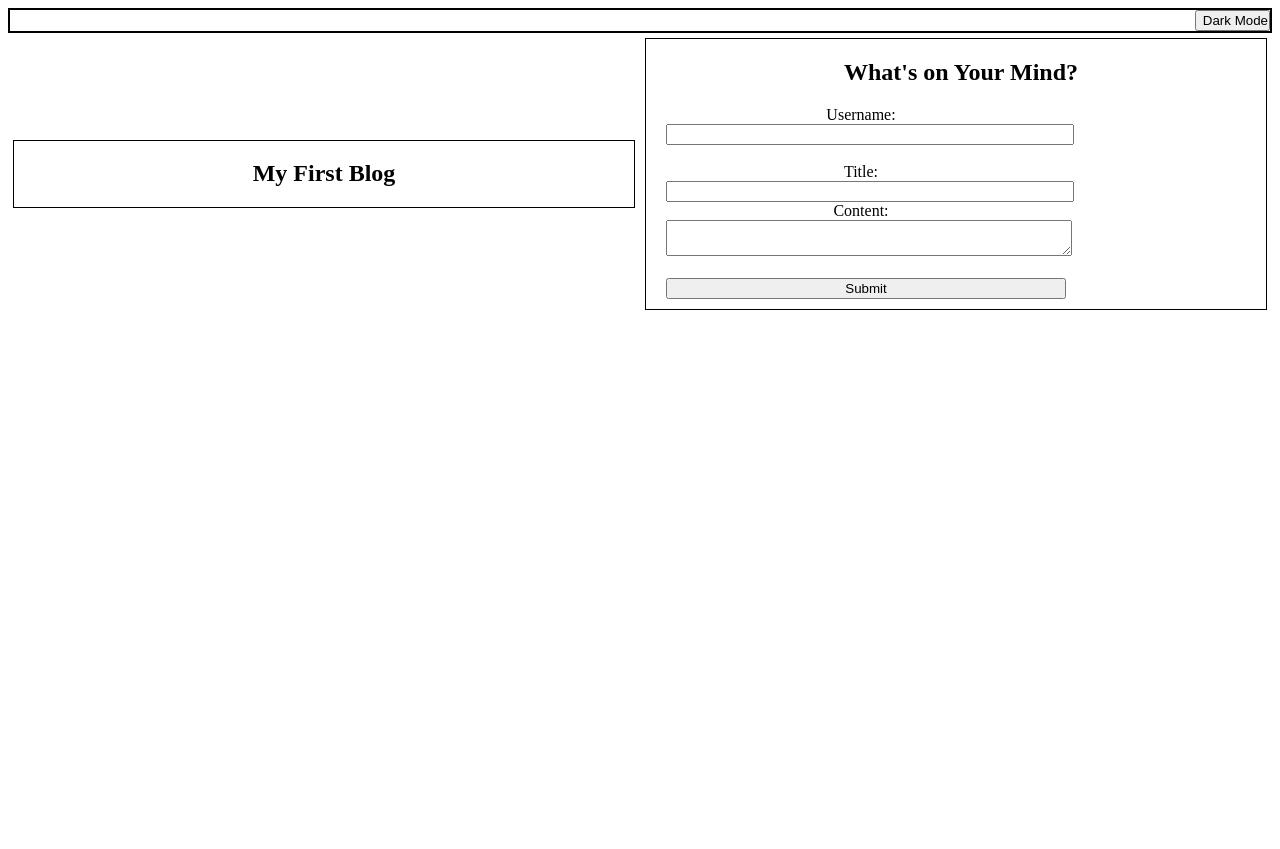
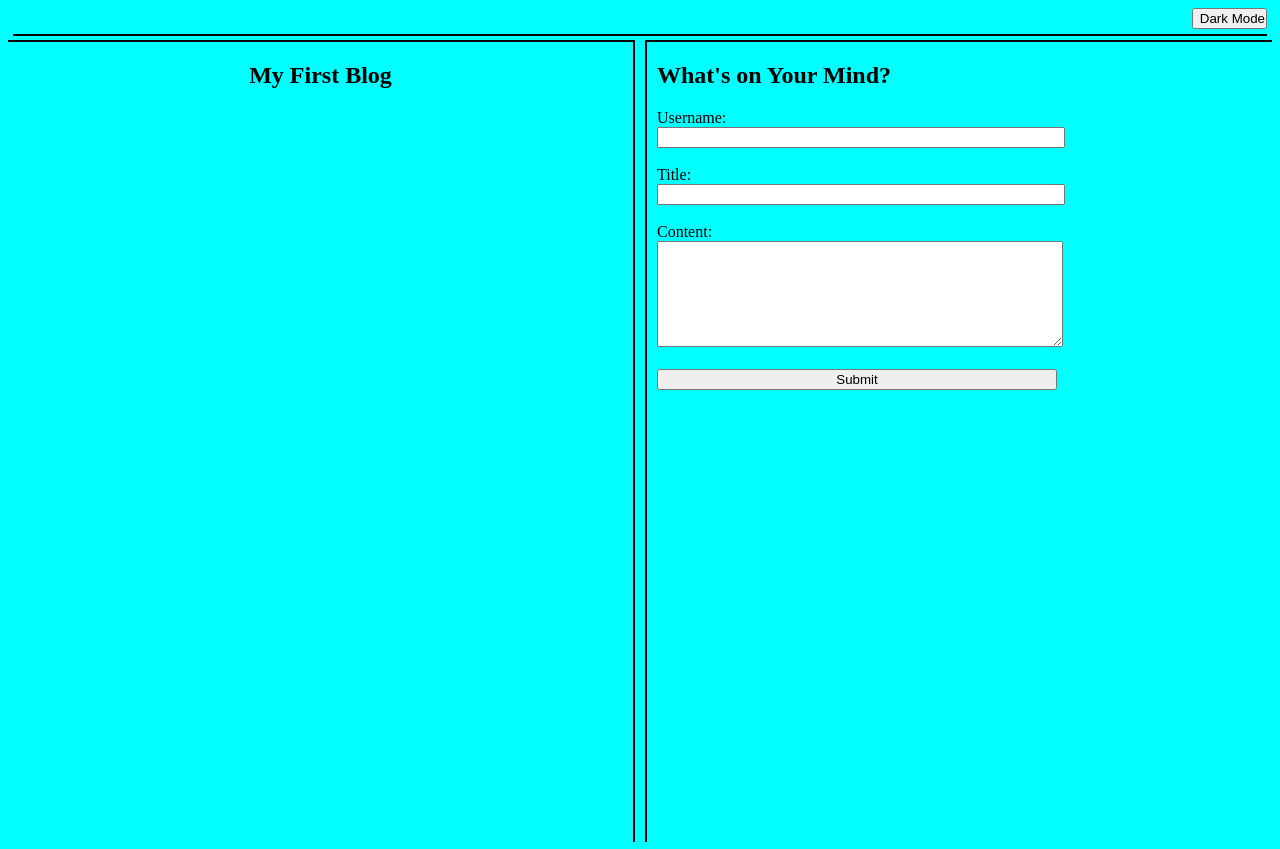
Before and after one commit to MrGithubby/Bootcamp_Challenge_04, a plain HTML site: page index.html in a window 1280 px wide. Before the commit the page ends 800 px from the top, so only its background shows below. Drawn offline with Linux system fonts and the light colour scheme.

Commit message:
Initial set for Dark Mode

```diff
--- a/assets/css/blog.css
+++ b/assets/css/blog.css
@@ -17,16 +17,35 @@ h1 {
     margin: 0px;
 }
 
-h2 {
-    border-bottom: 3px solid;
-}
-
 #blog-section{
     border-top:3px solid;
     border-bottom: 3px solid;
     margin-bottom: 5px;
 }
 
+.entryCard {
+    border: 2px solid;
+    margin: 10px;
+}
+
 footer{
     border-top: 3px solid black;
 }
+
+.blog-title{
+    border-bottom: 1px solid;
+}
+
+.blog-content{
+    padding-left: 15px;
+    font-style:italic;
+}
+
+
+.blog-username::before {
+    content: "Posted by: ";
+}
+
+#footer-header{
+    text-align: center;
+}
--- a/assets/css/form.css
+++ b/assets/css/form.css
@@ -1,43 +1,62 @@
-div {
-    border: 2px solid black;
+body{
+    margin: 0 8 0 8;
 }
 
 #main-navigation{
     text-align:right;
+    margin:5px;
+    border-bottom: 2px solid;
 }
 
 #main-navigation > button{
     padding-right: 0px;
+    margin-bottom: 5px;
 }
 
 #main-container{
     display: flex;
     width:100%;
-    height:100%;
+    height:100vh;
     align-items:center;
     justify-content: center;
 }
 
 #left-rail, #right-rail {
     flex: 1;
-    border: 1px solid black; /* Optional: for visual distinction */
     width:50%;
-    margin:5px;
-    text-align: center;
+    height:100vh;
+    /* margin:5px; */
+}
+
+#left-rail{
+    border-right: 2px solid;
+    /* padding-top: 30px;
+    padding-bottom: 30%; */
+    margin-right: 5px;
+    border-top: 2px solid;
+}
+
+#right-rail{
+    border-left: 2px solid;
+    margin-left: 5px;
+    border-top: 2px solid;
 }
 
 form{
     padding-bottom: 10px;
 }
 
-form input, textarea, label{
+form input, textarea{
     margin-left: 10px;
     width:400px;
 }
 
-form, label{
-    margin-left: 10px;
-    width:400px;
+textarea{
+    height:100px;
+}
+
+label{
+    margin-left:10px;
 }
 
 h2 {
@@ -47,3 +66,7 @@ h2 {
 h1{
     text-align: center;
 }
+
+body[data-mode="dark"]{
+    background-color: aqua;
+}
--- a/index.html
+++ b/index.html
@@ -6,7 +6,7 @@
     <title>Document</title>
     <link rel="stylesheet" href="assets/css/form.css">
 </head>
-<body>
+<body data-mode="dark">
     <!-- <form action="/assets/js/form.js"> -->
     <div id="main-navigation">
         <button>Dark Mode</button>
@@ -25,7 +25,9 @@
                 <br>
                 <br>
                 <label for="title">Title:</label><br>
-                <input type="textarea" id="title" name="title" value=""><br>
+                <input type="textarea" id="title" name="title" value="">
+                <br>
+                <br>
                 <label for="content">Content:</label><br>
                 <textarea id="content" name="content" value=""></textarea>
                 <br>
```
Also changed, not shown: assets/js/blog.js (+8 -4 lines), blog.html (+2 -7 lines).
